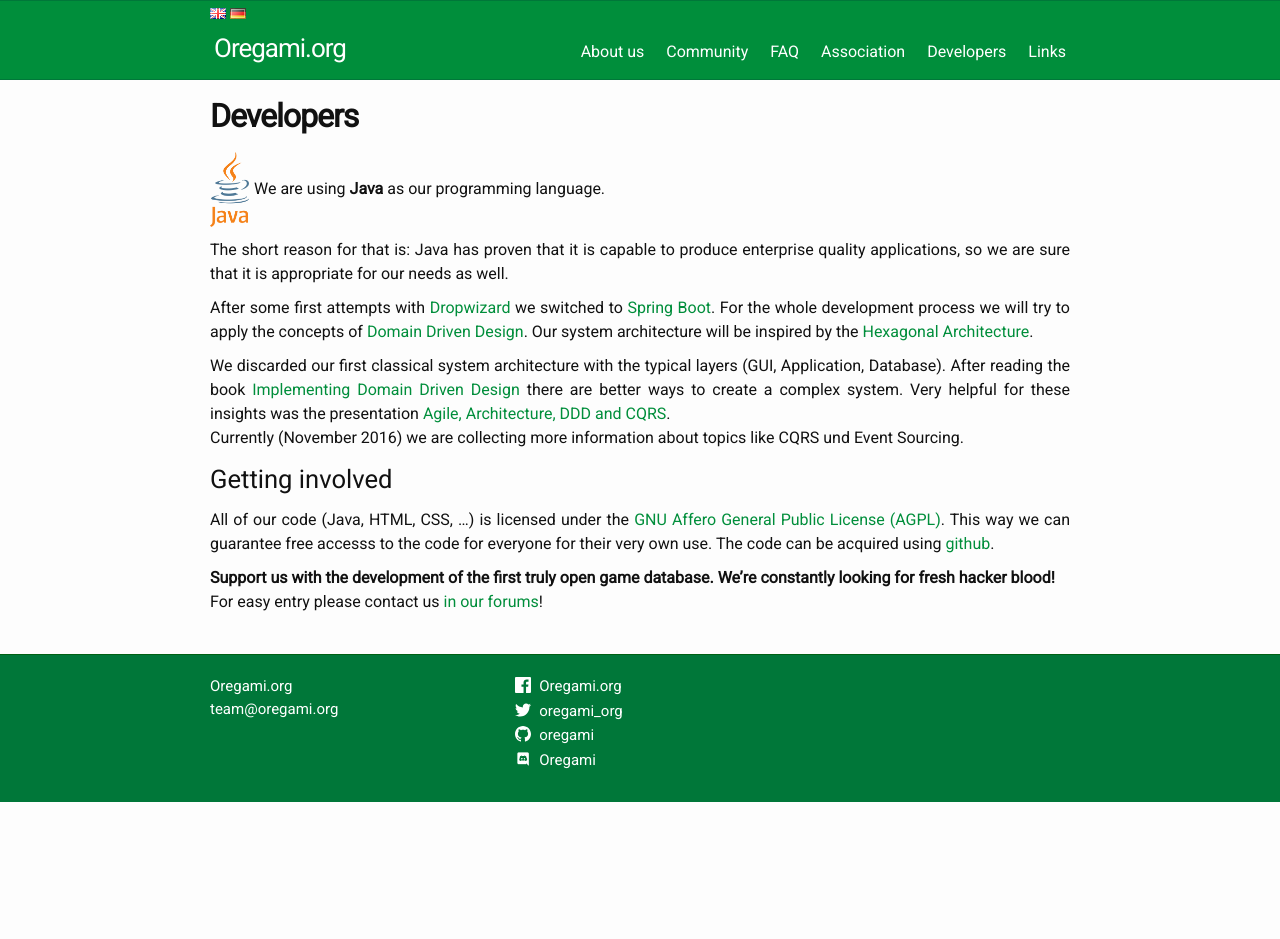
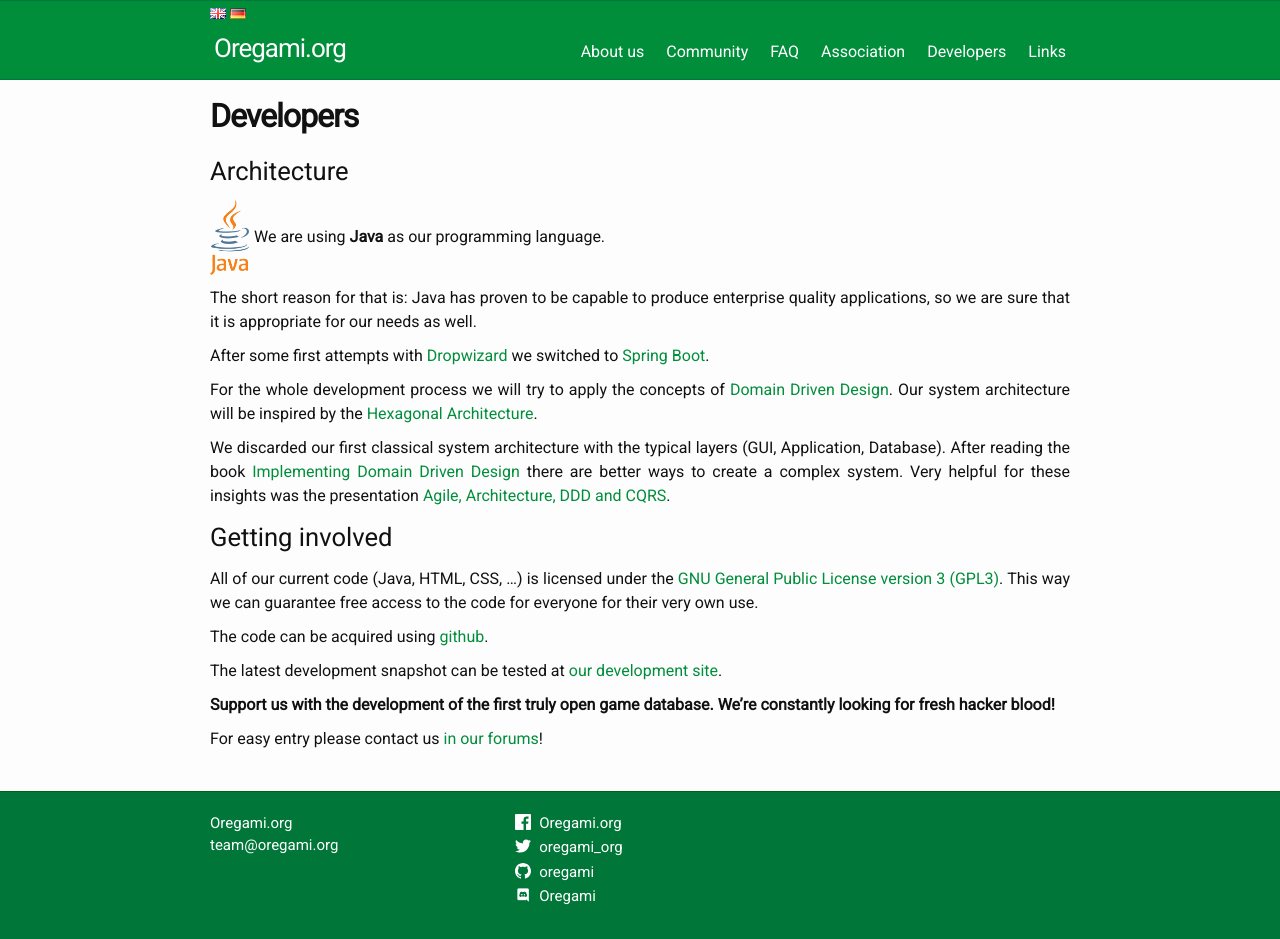
Before and after one commit to oregami/oregami.org-public-website, a Jekyll site: the page built from _pages_en/developers.md, in a window 1280 px wide. Built offline with Jekyll 4.4.1, drawn with Linux system fonts in a browser that asks for light colours; before the commit the page ends 900 px from its top, so only the background shows below that.

Commit message:
Update of the English developer page

```diff
--- a/_pages_en/developers.md
+++ b/_pages_en/developers.md
@@ -7,21 +7,27 @@
 published: true
 ---
 
+## Architecture
+
 ![]({{ "/assets/images/java.png" | absolute_url }}){:width="40px"}
 We are using **Java** as our programming language.
 
+The short reason for that is: Java has proven to be capable to produce enterprise quality applications, so we are sure that it is appropriate for our needs as well.
 
-The short reason for that is: Java has proven that it is capable to produce enterprise quality applications, so we are sure that it is appropriate for our needs as well.
+After some first attempts with [Dropwizard](http://dropwizard.io/){:target="_blank"} we switched to [Spring Boot](https://projects.spring.io/spring-boot/){:target="_blank"}.
 
-After some first attempts with [Dropwizard](http://dropwizard.io/){:target="_blank"} we switched to [Spring Boot](https://projects.spring.io/spring-boot/){:target="_blank"}. For the whole development process we will try to apply the concepts of [Domain Driven Design](https://de.wikipedia.org/wiki/Domain-driven_Design){:target="_blank"}. Our system architecture will be inspired by the [Hexagonal Architecture](http://www.slideshare.net/fabricioepa/hexagonal-architecture-for-java-applications){:target="_blank"}.
+For the whole development process we will try to apply the concepts of [Domain Driven Design](https://de.wikipedia.org/wiki/Domain-driven_Design){:target="_blank"}. Our system architecture will be inspired by the [Hexagonal Architecture](http://www.slideshare.net/fabricioepa/hexagonal-architecture-for-java-applications){:target="_blank"}.
 
 We discarded our first classical system architecture with the typical layers (GUI, Application, Database). After reading the book [Implementing Domain Driven Design](http://www.informit.com/store/implementing-domain-driven-design-9780321834577){:target="_blank"} there are better ways to create a complex system. Very helpful for these insights was the presentation [Agile, Architecture, DDD and CQRS](http://www.slideshare.net/jeppec/agile-ddd-cqrs){:target="_blank"}.
-Currently (November 2016) we are collecting more information about topics like CQRS und Event Sourcing.
 
-Getting involved
-----------------
+## Getting involved
 
-All of our code (Java, HTML, CSS, ...) is licensed under the [GNU Affero General Public License (AGPL)](http://www.gnu.org/licenses/agpl-3.0.en.html){:target="_blank"}. This way we can guarantee free accesss to the code for everyone for their very own use. The code can be acquired using [github](https://github.com/oregami){:target="_blank"}.
+All of our current code (Java, HTML, CSS, ...) is licensed under the [GNU General Public License version 3 (GPL3)](https://en.wikipedia.org/wiki/GNU_General_Public_License#Version_3){:target="_blank"}. This way we can guarantee free access to the code for everyone for their very own use.
+
+The code can be acquired using [github](https://github.com/oregami){:target="_blank"}.
+
+The latest development snapshot can be tested at [our development site](https://dev.oregami.org){:target="_blank"}.
 
 **Support us with the development of the first truly open game database. We're constantly looking for fresh hacker blood!**
-For easy entry please contact us [in our forums](http://forum.oregami.org/viewtopic.php?f=38&t=32869){:target="_blank"}!
+
+For easy entry please contact us [in our forums](https://forum.oregami.org/viewtopic.php?f=38&t=32869){:target="_blank"}!
```
